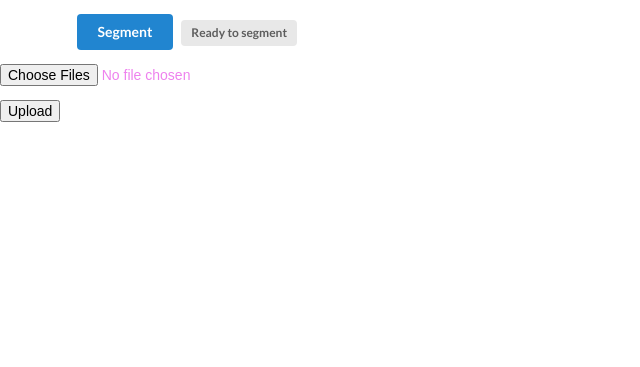
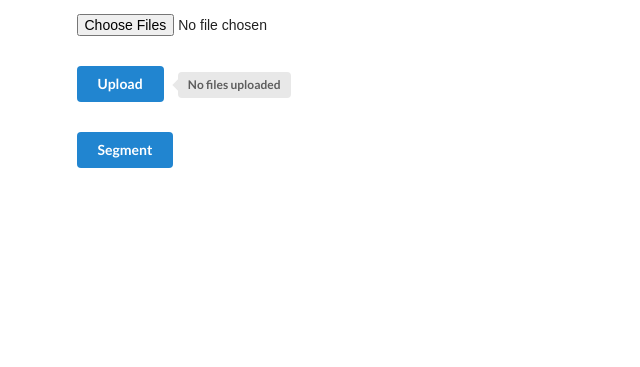
Before and after one commit to jijiduc/a-eye_web_dev_jeremy, a Flask app: page / in a window 1280 px wide. Shown: the part 82-449 px from the top of the page, without its empty margins (0-640 px from the left). Run offline with Flask 2, Linux system fonts and the light colour scheme; parts of the project's set-up code (start-up, migrations or seed data) failed here and were passed over.

Commit message:
fancier interface

```diff
--- a/app.py
+++ b/app.py
@@ -46,28 +46,31 @@ def allowed_file(filename):
 
 @app.route('/')
 def home():
-    return render_template('base.html', done=False)
+    return render_template('base.html', uploaded=False, segmented=False)
 
 @app.route('/segment')
 def segment():
     # getSegmentation('/home/jaimebarranco/Desktop/test_inference/input')
     getSegmentation(UPLOAD_FOLDER)
-    return render_template('base.html', done=True)
+    return render_template('base.html', segmented=True)
 
 @app.route('/', methods=['POST'])
 def upload_files():
     if request.method == 'POST':
-        if 'file' in request.files:
+        if 'file' in request.files: # check if the post request has the file part
             files = request.files.getlist('file')
-            for file in files:
-                filename = secure_filename(file.filename) #Use this werkzeug method to secure filename.
-                filepath = os.path.join(app.config['UPLOAD_FOLDER'], filename)
-                file.save(filepath)
-            flash('Files uploaded successfully')
-            return redirect(request.url)
+            if files != '': # empyt list
+                for file in files:
+                    filename = secure_filename(file.filename) #Use this werkzeug method to secure filename.
+                    filepath = os.path.join(app.config['UPLOAD_FOLDER'], filename)
+                    file.save(filepath)
+                return render_template('base.html', uploaded=True)
+            else:
+                flash('No file selected')
+                return render_template('base.html', uploaded=False)
         else:
             flash('No file selected')
-            return redirect(request.url)
+            return render_template('base.html', uploaded=False)
 
 
 # ----------------------------------------------------------------------------------------------
--- a/templates/base.html
+++ b/templates/base.html
@@ -1,46 +1,58 @@
 <!DOCTYPE html>
 <html lang="en">
+
+<style>
+  /* Hide the default file upload button */
+  #myFile {
+    display: none;
+  }
+</style>
 
 <head>
     <meta charset="UTF-8">
     <!-- Make it compatible to mobile devices -->
     <meta name="viewport" content="width=device-width, initial-scale=1.0">
+    <!-- Title -->
     <title>AEye</title>
-
+    <!-- Semantic UI -->
     <link rel="stylesheet" href="https://cdn.jsdelivr.net/npm/semantic-ui@2.4.2/dist/semantic.min.css">
     <script src="https://cdn.jsdelivr.net/npm/semantic-ui@2.4.2/dist/semantic.min.js"></script>
 </head>
 
 <body>
   <div style="margin-top: 50px;" class="ui container">
+
+    <!-- Header -->
     <h1 class="ui center aligned header">AEye automated segmentation</h1>
     <hrc:\Users\TORRE\AppData\Local\Programs\Microsoft VS Code\resources\app\out\vs\code\electron-sandbox\workbench\workbench.html>
-    <!-- Choose files button -->
+
+    <!-- Choose and upload form -->
+    <form method="POST" action="/" enctype="multipart/form-data">
+      <!-- Choose button -->
+      <input type="file" name="file" multiple> <!-- The multiple attribute is set to allow the user to select multiple files to upload. -->
+      <div class="ui hidden divider"></div>
+      <!-- Upload button -->
+      <input class="ui blue button" type="submit" name="upload_files" value="Upload">
+      {% if uploaded == True %}
+      <div class="ui left pointing green label">Files uploaded successfully</div>
+      {% else %}
+      <div class="ui left pointing label">No files uploaded</div>
+      {% endif %}
+    </form>
 
     <!-- Segment button -->
+    <div class="ui hidden divider"></div>
     <a class="ui blue button" href="/segment">Segment</a>
     <!-- Segment label -->
-    {% if done == True %}
-    <span class="ui green label">Done</span>
+    {% if segmented==True %}
+    <span class="ui left pointing green label">Segmentation finished!</span>
     {% else %}
-    <span class="ui gray label">Ready to segment</span>
+    <span></span>
     {% endif %}
 
   </div>
 
-  <!-- The enctype attribute specifies that the form data will be encoded using multipart/form-data, which is the standard encoding used for file uploads. -->
-  <form method="POST" action="/" enctype="multipart/form-data">
-    <dl>
-      <p style="color:Violet;">
-        <!-- The multiple attribute is set to allow the user to select multiple files to upload. -->
-        <input type="file" name="file" multiple>
-      </p>
-    </dl>
-    <p style="color:Violet;">
-      <input type="submit" name="upload_files" value="Upload">
-    </p>
-  </form>
-
+  <!-- Display flash messages -->
   <p style="color:MediumSeaGreen;">
     {% with messages = get_flashed_messages() %}
       {% if messages %}
```
